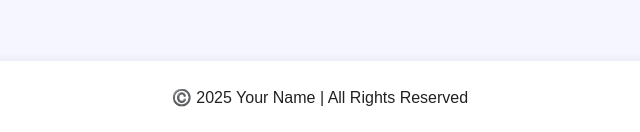
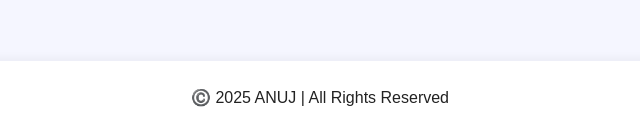
Before and after one commit to anujydv073-byte/labAssign.3, a plain HTML site: page index.html in a window 1280 px wide. Shown: the part 1907-2039 px from the top of the page, 320-960 px from the left. Drawn offline with Linux system fonts and the light colour scheme.

Commit message:
Update index.html

```diff
--- a/index.html
+++ b/index.html
@@ -250,7 +250,7 @@ section {
         </form>
     </section>
     <footer class="footer">
-        ©️ 2025 Your Name | All Rights Reserved
+        ©️ 2025 ANUJ | All Rights Reserved
     </footer>
 </body>
 </html>
```
